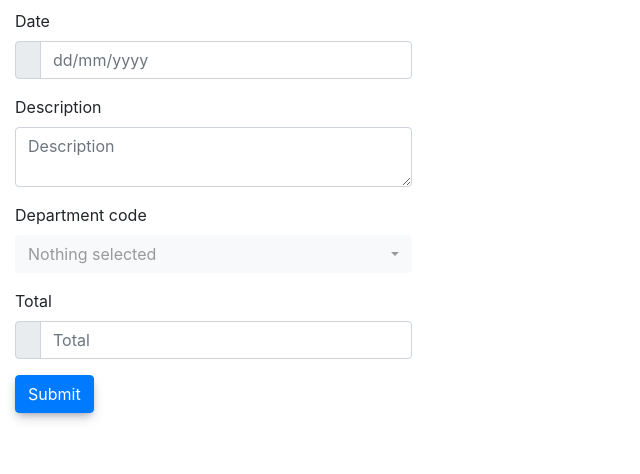
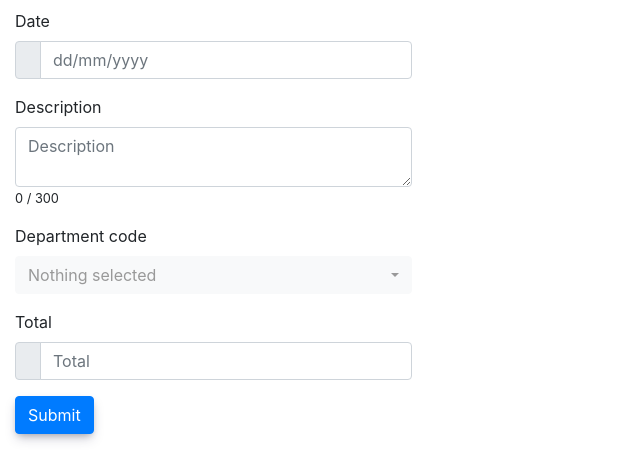
Before and after one commit to JSamonig/Computer-Science-IA, a Flask app: template app/templates/forms/form.html in a window 1280 px wide. Shown: the part 147-621 px from the top of the page, without its empty margins (0-640 px from the left). Run offline with Flask 2, Linux system fonts and the light colour scheme; the template is opened without the code that fills it: values that come from a table or form of the project are taken from there, others are empty; some libraries are stand-ins or nearby versions.

Commit message:
Chars left on textarea fields

```diff
--- a/app/routes.py
+++ b/app/routes.py
@@ -213,7 +213,8 @@ def edit_data(file_id, row):
                     return redirect(
                         url_for("edit_data", file_id=file_id, row=row)
                     )  # reload
-            else:  # if mileage isnt present, only total will be present, the below lines prevent an error from occuring
+            else:
+                # if mileage isn't present, only total will be present, the below lines prevent an error from occuring
                 if float(my_form.total.data) < 0:  # check if there are negatives
                     flash("Only input positive values", category="alert alert-danger")
                     return redirect(
--- a/app/static/css/style.css
+++ b/app/static/css/style.css
@@ -103,3 +103,7 @@ big {
 .btn-white:hover{
     background-color:#ECECEC;
 }
+
+.helper{
+    font-size: 12.8px;
+}
--- a/app/templates/base.html
+++ b/app/templates/base.html
@@ -71,7 +71,28 @@
             }
         }
         })
+        // display how many characters are left in textbox (initialization)
+        if(typeof $('#description') != "undefined") {
+            $('#description').parent('.form-group').css('margin-bottom','2px');
+            console.log($('#description').parent('.form-group'));
+            var limit = $('.helper').text().split("/")[1];
+            $('.helper').removeClass("d-none");
+            TextCounter($('#description'), limit)
+        }
     });
+    // display how many characters are left in textbox
+    function TextCounter(field, limit) {
+        var typedChars = $(field).val().length;
+        $('.helper').text(typedChars == 0 ? '0 / '+ limit : typedChars + ' / ' + limit);
+        if (typedChars > limit){
+            $(field).addClass('is-invalid');
+            $(".helper").css('color','#dc3545');
+        }
+        if (typedChars <= limit && $(field).hasClass('is-invalid') ){
+            $(field).removeClass('is-invalid');
+            $(".helper").css('color','#000000');
+            }
+        };
     </script>
     {% block scripts %}
     {% endblock %}
--- a/app/templates/forms/form.html
+++ b/app/templates/forms/form.html
@@ -62,14 +62,6 @@ $( document ).ready(function() {
     });
 });
 
-
-
-
-
-
-
-
-
 </script>
 {% endblock %}
 
@@ -88,7 +80,8 @@ $( document ).ready(function() {
             {{ wtf.form_errors(form, hiddens="only") }}
             {{ render_field(form.date,icon="fa-calendar",class="form-control rounded-right date",
             placeholder="dd/mm/yyyy") }}
-            {{ wtf.form_field(form.description,placeholder="Description") }}
+            {{ wtf.form_field(form.description,placeholder="Description", onInput="TextCounter(this, 300);") }}
+            <p class="helper d-none">0 / 300</p>
             {% if include %}
             {{ render_field(form.miles,icon="fa-gas-pump", placeholder="Miles") }}
             {% endif %}
@@ -127,7 +120,8 @@ $( document ).ready(function() {
                href="{{ url_for('mileage',file_id=request.base_url.rpartition('//')[2].split('/')[2],row=request.base_url.rpartition('//')[2].split('/')[3]) }}"><i
                     class="fas fa-edit"></i> Edit route</a>
             {% endif %}
-            <button type="button" class="btn" data-toggle="modal" data-target="#flipFlop"><i class="fas fa-info"></i></button>
+            <button type="button" class="btn" data-toggle="modal" data-target="#flipFlop"><i class="fas fa-info"></i>
+            </button>
             <!-- The modal -->
             <div class="modal fade" id="flipFlop" tabindex="-1" role="dialog" aria-labelledby="modalLabel"
                  aria-hidden="true">
@@ -147,7 +141,8 @@ $( document ).ready(function() {
                             </ol>
                         </div>
                         <div class="modal-footer">
-                            <button type="button" class="custom_shadow btn btn-secondary" data-dismiss="modal">Close</button>
+                            <button type="button" class="custom_shadow btn btn-secondary" data-dismiss="modal">Close
+                            </button>
                         </div>
                     </div>
                 </div>
--- a/app/templates/forms/miles.html
+++ b/app/templates/forms/miles.html
@@ -46,7 +46,8 @@ function initialize() {
         <form method="post" role="form" autocomplete="off">
             {{ form.hidden_tag() }}
             {{ wtf.form_errors(form, hiddens="only") }}
-            {{ wtf.form_field(form.description, placeholder="Purpose of journey") }}
+            {{ wtf.form_field(form.description, onInput="TextCounter(this, 140);", placeholder="Purpose of journey") }}
+            <p class="helper d-none">0 / 140</p>
             {{ wtf.form_field(form.start,id="autocomplete2") }}
             {{ wtf.form_field(form.destination,id="autocomplete")}}
             {{ wtf.form_field(form.return_trip)}}
```
